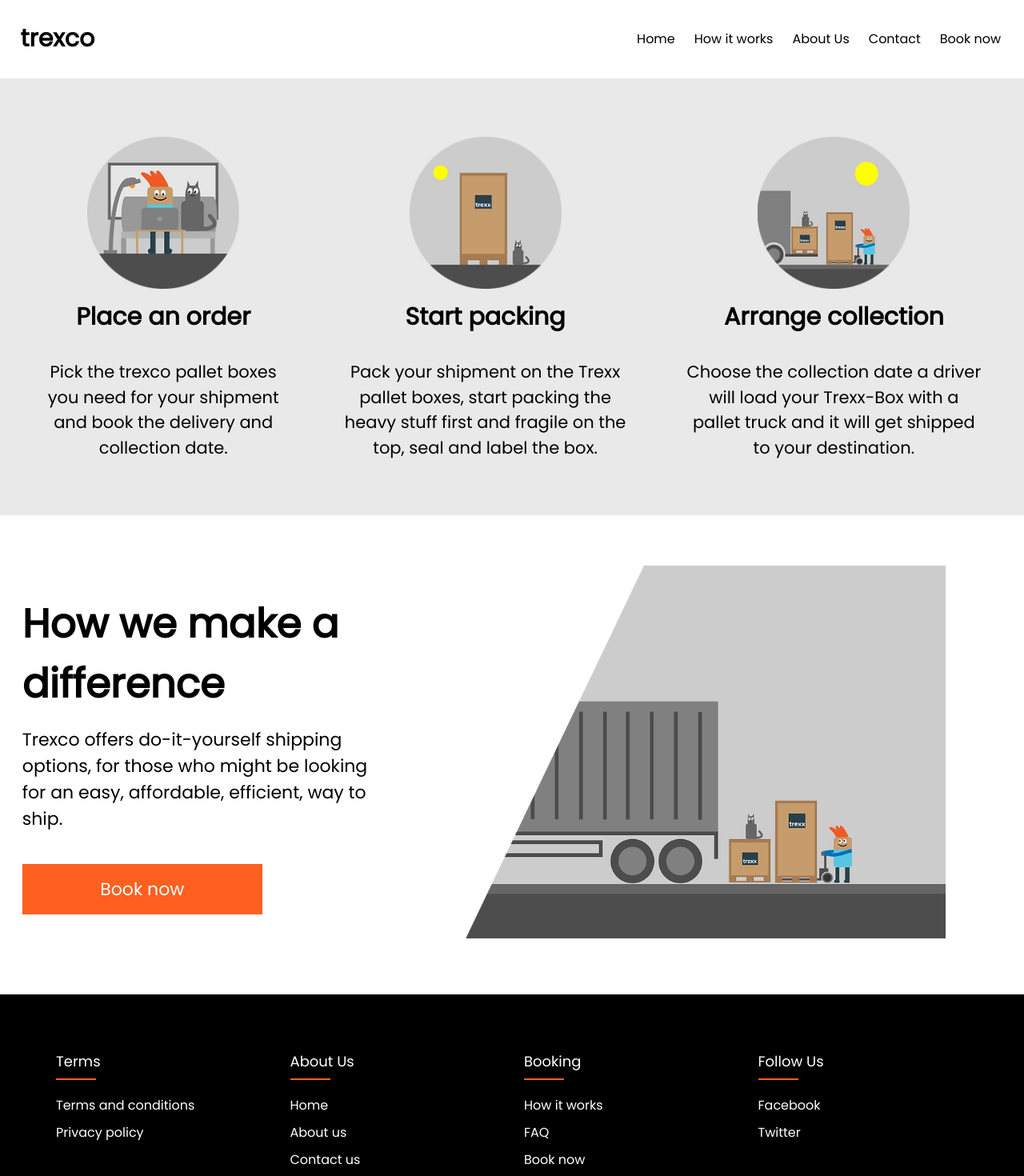
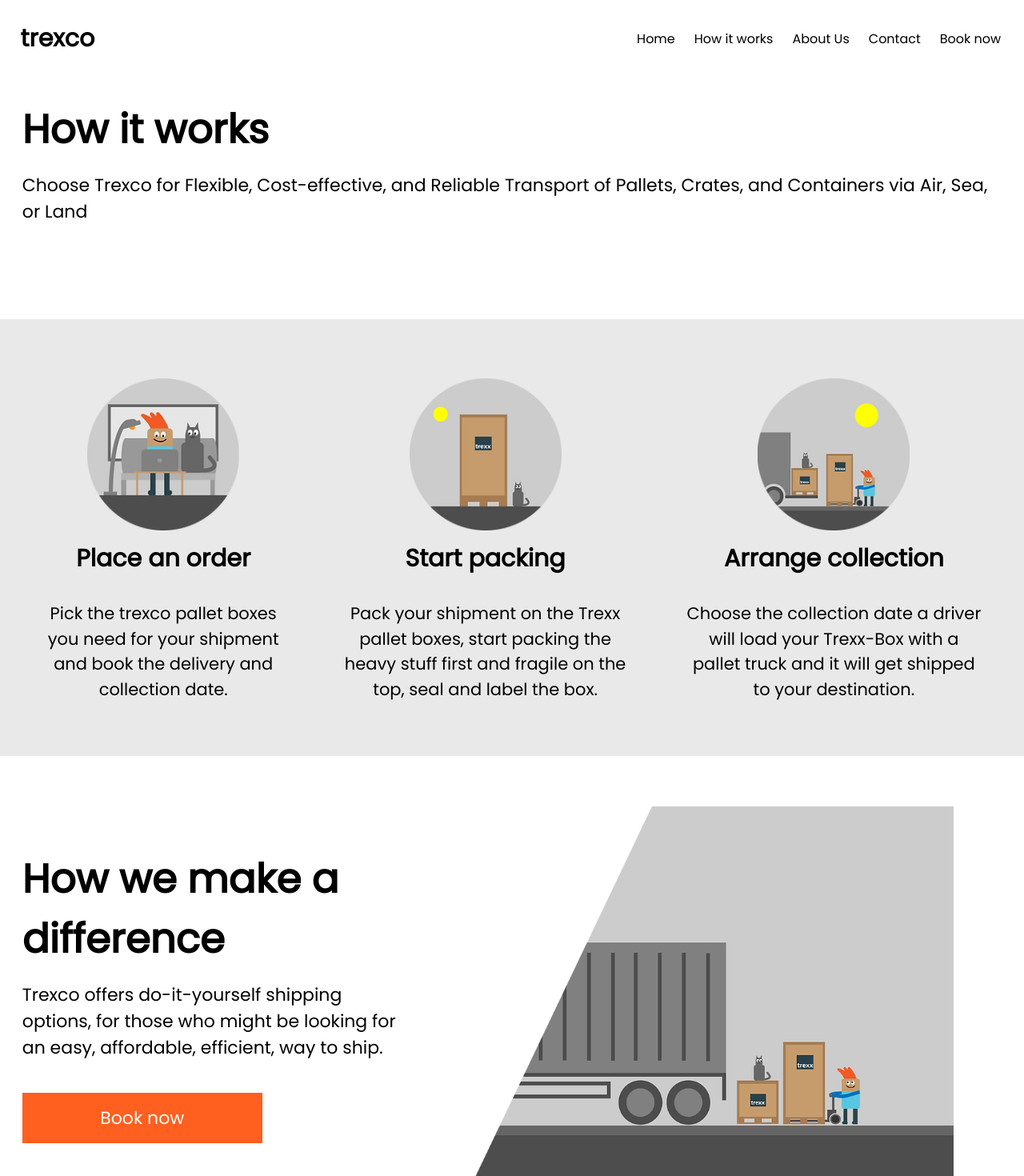
Before and after one commit to holguin4857/trexco, a Next.js app: page /how in a window 1280 px wide. Shown: the top 1470 px of the page at 80% size. Built offline with nearby package versions, Linux system fonts and the light colour scheme.

Commit message:
many-changes

```diff
--- a/pages/about.js
+++ b/pages/about.js
@@ -40,8 +40,8 @@
           <Image
             src="/images/box-cat.webp"
             alt="loading"
-            width={500}
-            height={500}
+            width={550}
+            height={550}
           />
         </div>
       </section>
--- a/pages/contact.js
+++ b/pages/contact.js
@@ -14,6 +14,7 @@
 
       <section className="container">
         <div className="content">
+        <h2>Need help with your shipping, talk to us</h2>
           <p>Trexco International Limited</p>
           <p>4th Floor, 18 St Cross Street, London, EC1N 8UN, UK</p>
           <p>Tel: +44 020 7096 1031, +44 020 7097 2265 </p>
--- a/pages/how.js
+++ b/pages/how.js
@@ -11,6 +11,17 @@
         <meta name="viewport" content="width=device-width, initial-scale=1" />
         <link rel="icon" href="/favicon.ico" />
       </Head>
+
+      <div className="container">
+        <div className="content">
+          <h2>How it works</h2>
+
+          <p>
+            Choose Trexco for Flexible, Cost-effective, and Reliable Transport
+            of Pallets, Crates, and Containers via Air, Sea, or Land
+          </p>
+        </div>
+      </div>
 
       <section className="column-3">
         <div className="column">
--- a/styles/layout.css
+++ b/styles/layout.css
@@ -41,8 +41,8 @@
 
 .container .image {
   width: auto;
-  padding-right: 85px;
-  padding-left: 85px;
+  padding-right: 75px;
+  padding-left: 75px;
 }
 
 .container-2 {
```
Also changed, not shown: pages/index.js (+4 -4 lines).
